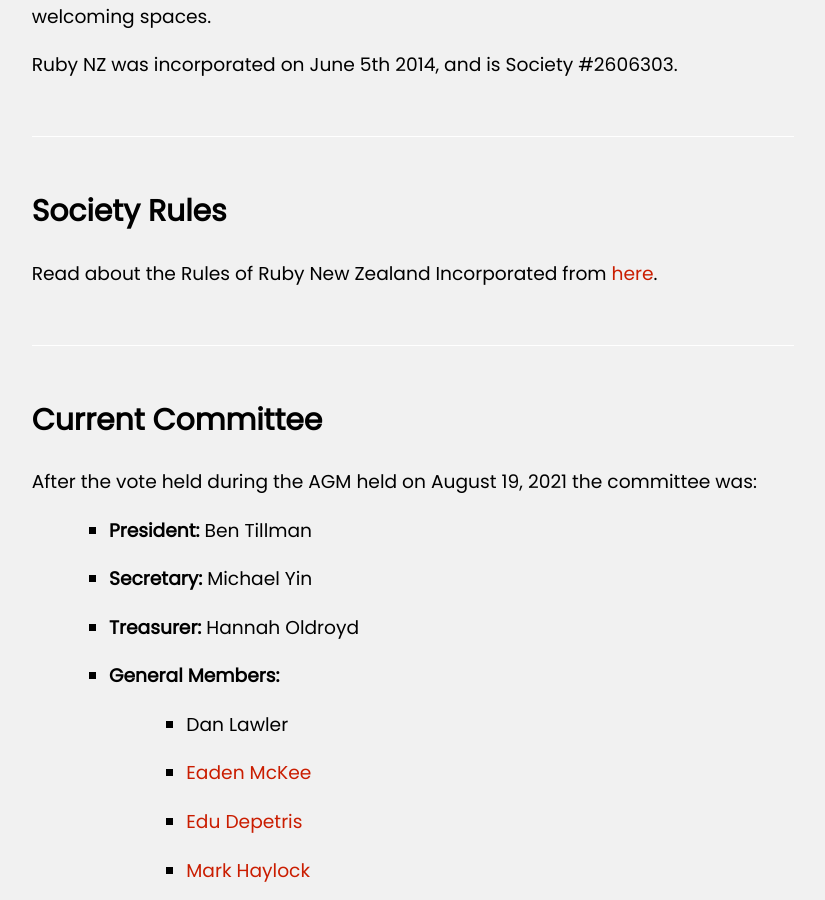
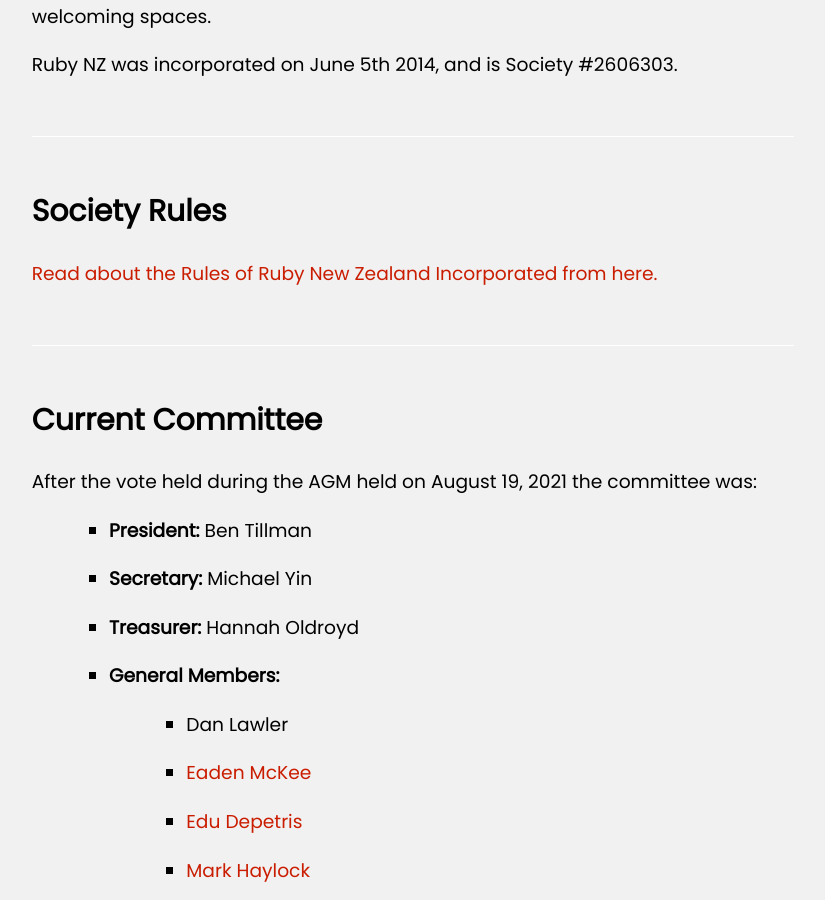
Before and after one commit to rubynz/www, a Jekyll site: the page built from index.html, in a window 1280 px wide and 900 px high, scrolled down 1761 px. Shown: the whole window, without its empty margins (427-1252 px from the left). Built offline with Jekyll 4.4.1, drawn with Linux system fonts in a browser that asks for light colours; nearby versions of some CDN libraries; part of the change alters nothing that is shown.

```diff
--- a/index.html
+++ b/index.html
@@ -83,7 +83,7 @@ layout: default
 <section id="society-rules">
   <h2>Society Rules</h2>
 
-  <p>Read about the Rules of Ruby New Zealand Incorporated from <a href="society-rules.pdf" target="_blank">here</a>.</p>
+  <p><a href="society-rules.pdf" target="_blank">Read about the Rules of Ruby New Zealand Incorporated from here.</a></p>
 </section>
 <hr />
 
```
